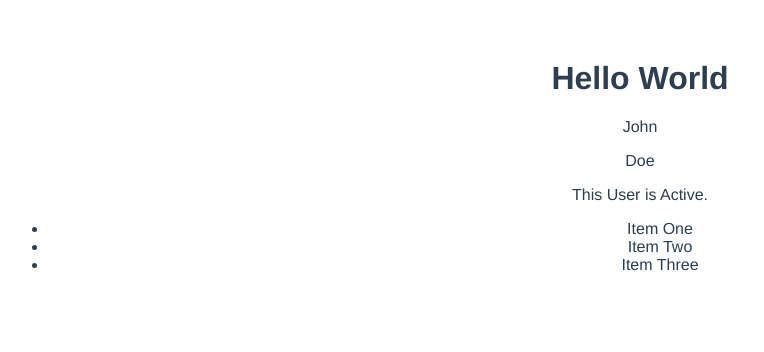
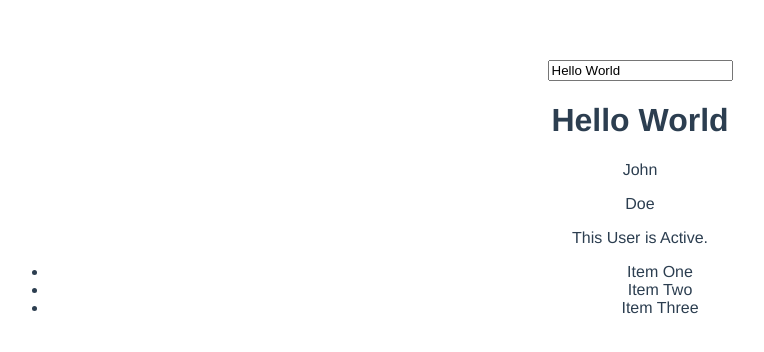
Before and after one commit to MBing/Vue-Test, a Vue app: page /#/ in a window 1280 px wide. Shown: the top 352 px of the page, without its empty margins (0-764 px from the left). Built offline with nearby package versions, Linux system fonts and the light colour scheme.

Commit message:
Add v-model example

```diff
--- a/src/components/Test.vue
+++ b/src/components/Test.vue
@@ -1,5 +1,6 @@
 <template>
   <div class="test">
+    <input v-model="title"><br>
     <h1>{{ title }}</h1>
     <p>{{ user.firstName }}</p>
     <p v-text="user.lastName"></p>
```
